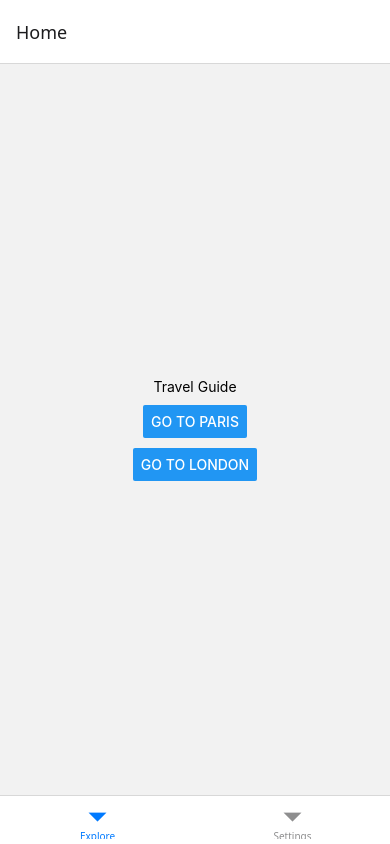
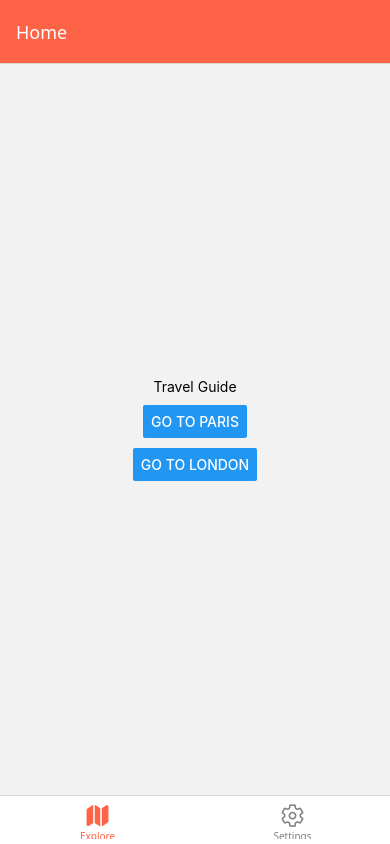
Before and after one commit to damlatezal/TravelApp, a React Native app: screen / in a window 390 px wide. Built offline with nearby package versions, Linux system fonts and the light colour scheme.

Commit message:
feat: add icons and custom styling to navigation (Part 5)

```diff
--- a/App.js
+++ b/App.js
@@ -5,13 +5,20 @@ import { createBottomTabNavigator } from '@react-navigation/bottom-tabs';
 import HomeScreen from './screens/HomeScreen';
 import DetailsScreen from './screens/DetailsScreen';
 import SettingsScreen from './screens/SettingsScreen';
+import { Ionicons } from '@expo/vector-icons';
+
 
 const Stack = createNativeStackNavigator();
 const Tab = createBottomTabNavigator();
 
 function HomeStack() {
   return (
-    <Stack.Navigator>
+    <Stack.Navigator
+      screenOptions={{
+        headerStyle: { backgroundColor: 'tomato' },
+        headerTintColor: '#fff',
+      }}
+    >
       <Stack.Screen name="Home" component={HomeScreen} />
       <Stack.Screen name="Details" component={DetailsScreen} />
     </Stack.Navigator>
@@ -21,7 +28,24 @@ function HomeStack() {
 export default function App() {
   return (
     <NavigationContainer>
-      <Tab.Navigator screenOptions={{ headerShown: false }}>
+      <Tab.Navigator
+        screenOptions={({ route }) => ({
+          headerShown: false,
+          tabBarIcon: ({ focused, color, size }) => {
+            let iconName;
+
+            if (route.name === 'Explore') {
+              iconName = focused ? 'map' : 'map-outline';
+            } else if (route.name === 'Settings') {
+              iconName = focused ? 'settings' : 'settings-outline';
+            }
+
+            return <Ionicons name={iconName} size={size} color={color} />;
+          },
+          tabBarActiveTintColor: 'tomato',
+          tabBarInactiveTintColor: 'gray',
+        })}
+      >
         <Tab.Screen name="Explore" component={HomeStack} />
         <Tab.Screen name="Settings" component={SettingsScreen} />
       </Tab.Navigator>
--- a/package.json
+++ b/package.json
@@ -9,6 +9,7 @@
     "web": "expo start --web"
   },
   "dependencies": {
+    "@expo/vector-icons": "^15.0.3",
     "@react-navigation/bottom-tabs": "^7.8.11",
     "@react-navigation/native": "^7.1.24",
     "@react-navigation/native-stack": "^7.8.5",
```
Also changed, not shown: 1 other file (tests, documents, lock files or other folders).
